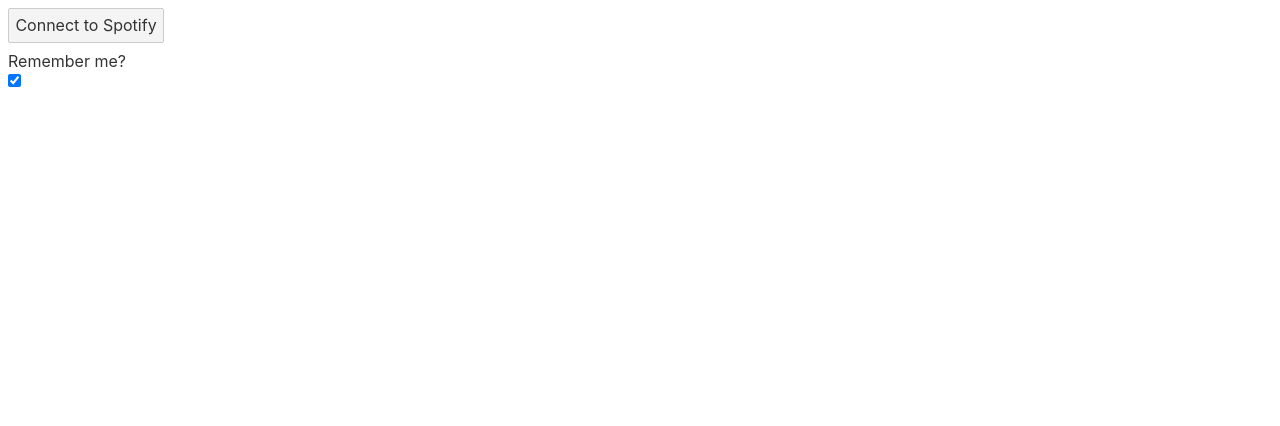
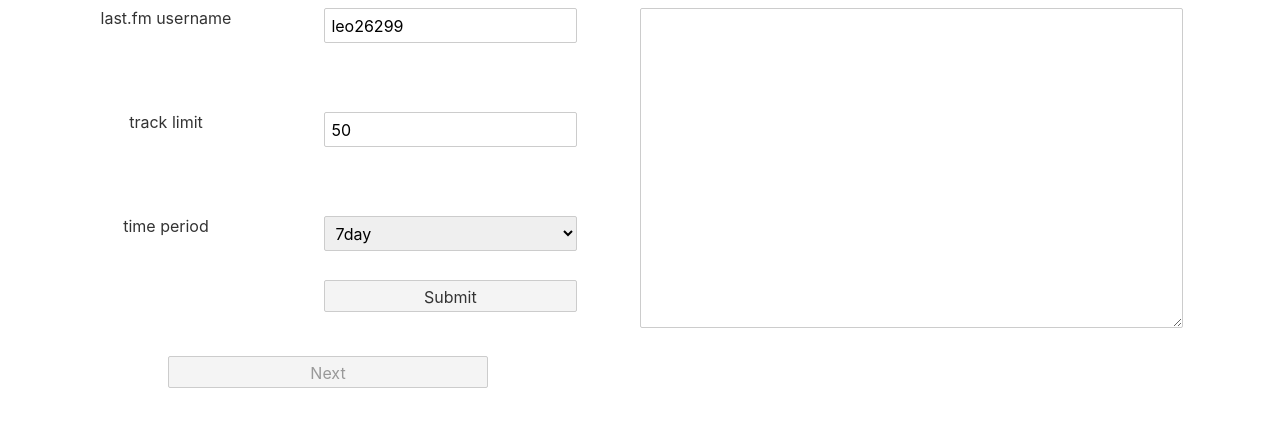
Before and after one commit to leorehm/lastfm-spotify, a Svelte app: page / in a window 1280 px wide. Shown: the top 426 px of the page. Built offline with nearby package versions, Linux system fonts and the light colour scheme.

Commit message:
lastfm form working with song display

```diff
--- a/src/App.svelte
+++ b/src/App.svelte
@@ -5,7 +5,7 @@
 </script>
 
 
-{#if trackdata}
+{#if !trackdata}
 	<LfmForm bind:trackdata={trackdata}></LfmForm>
 {:else}
 	<SpotifyLogin></SpotifyLogin>
--- a/src/components/LfmForm.svelte
+++ b/src/components/LfmForm.svelte
@@ -5,40 +5,97 @@
 	let limit = 50;
 	const apiKey = "57411198178c595fbb09fabbe83934ac";
 	export let trackdata;
+	let __trackdata;
+	let output = "";
 
-	function onSubmit() {
-		trackdata = fetchLfmData();
+	async function onSubmit() {
+		await fetchLfmData();
+
+		if(output != "") output = "";
+
+		for(let i = 0; i<__trackdata.length; i++) {
+			output += i+1 + ": "
+			output += __trackdata[i].artist.name + " - ";
+			output += __trackdata[i].name + "\r\n";
+		}
 	}
 
+	function onNext() {
+		trackdata = __trackdata;
+	}
+
+	// TODO: input username, period, limit and api key as parameter
 	async function fetchLfmData() {
 		const url = "http://ws.audioscrobbler.com/2.0/?method=user.gettoptracks&user=" + username + "&period=" + chosenPeriod + "&limit" + limit + "&api_key=" + apiKey + "&format=json";
-		const response = await self.fetch(url);
-		if(response.ok) {
-			return response.json();
-		} else {
-			throw new Error (tracks);
-		}
+		console.log(url);
+		await fetch(url)
+			.then(response => response.json())
+			.then(data => {
+				__trackdata = data.toptracks.track;
+		});
 	}
 </script>
 
-<form on:submit|preventDefault={onSubmit}>
-	<label>last.fm username
-		<input type=text bind:value={username}>
-	</label>
-	<label>track limit
-		<input type=number bind:value={limit} min=1 max=100>
-	</label>
-	<label>time period
-		<select bind:value={chosenPeriod}>
+<div class="container">
+	<form class="item-form" on:submit|preventDefault={onSubmit}>
+
+		<label class="form-label" for="username">last.fm username</label>
+		<input class="form-input" name="username" type=text bind:value={username}><br>
+
+		<label class="form-label" for="limit">track limit</label>
+		<input class="form-input" name="limit" type=number bind:value={limit} min=1 max=100><br>
+
+		<label class="form-label" for="period">time period</label>
+		<select class="form-input" name="period" bind:value={chosenPeriod}>
 			{#each period as period}
 				<option>{period}</option>
 			{/each}
-		</select>
-	</label>
-	<button on:click={onSubmit}>Submit</button>
-</form>
+		</select><br>
 
+		<button id="submit-button" on:click|once={onSubmit}>Submit</button>
+	</form>
 
+	<div class="item-output">
+		<textarea readonly id="song-output" rows=limit cols=50 bind:value={output}></textarea>
+	</div>
+</div>
+<button id="next-button" disabled={output == ""} on:click|once={onNext}>Next</button>
 <style>
+	.container {
+		display: grid;
+		grid-template-columns: 1fr 1fr;
+	}
+	.item-form {
+		display: grid;
+		grid-template-columns: 1fr 1fr;
+		grid-column: 1
+	}
+	.item-output {
+		grid-column: 2;
+	}
+	.form-label {
+		grid-column: 1;
+		display: inline-block;
+		text-align: center;
+	}
+	.form-input {
+		grid-column: 2;
+		height: 2.2em;
+		width: 80%
+	}
+    #song-output {
+		height: 20em;
+		width: auto;
+	}
+	#submit-button {
+		height: 2em;
+		width: 80%
+	}
+	#next-button {
+		height: 2em;
+		width: 20em;
+		transform: translate(50%, 50%);
+		left: 50%;
+	}
 
 </style>
```
